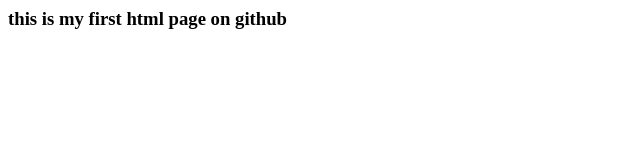
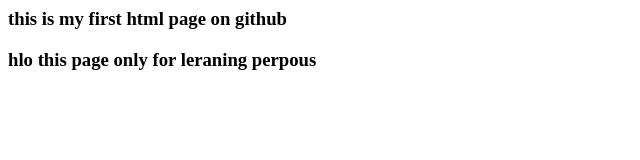
Before and after one commit to Naliniranjankishor/github_demo, a plain HTML site: page inddx.html in a window 1280 px wide. Shown: the whole page, without its empty margins (0-640 px from the left). Drawn offline with Linux system fonts and the light colour scheme.

Commit message:
Update inddx.html

```diff
--- a/inddx.html
+++ b/inddx.html
@@ -1,5 +1,6 @@
 <htnl>
 <body>
   <h3>this is my first html page on github</h3>
+  <h3>hlo this page only for leraning perpous</h3>
 </body>
 </htnl>
```
